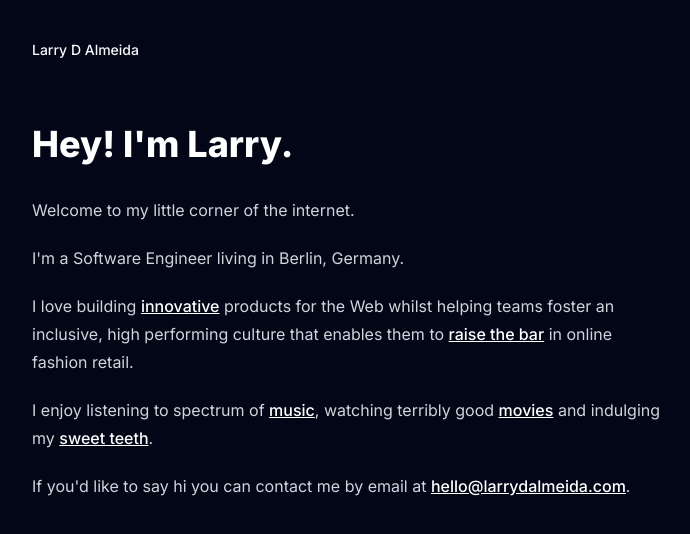
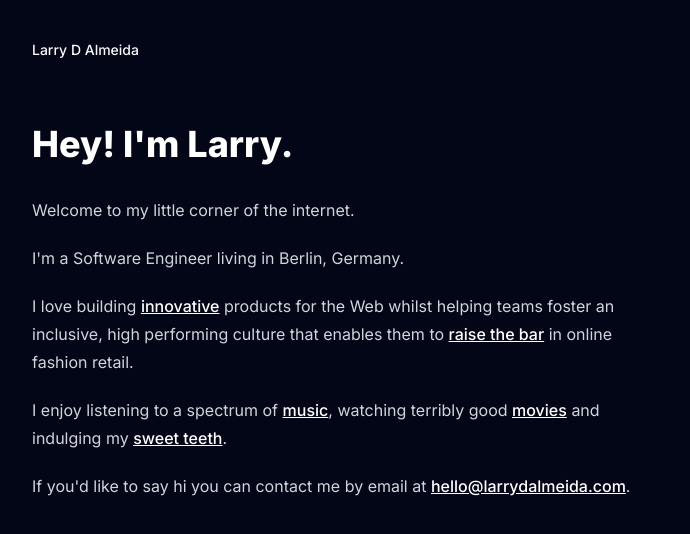
Before and after one commit to larry-dalmeida/larrydalmeida.com, a Next.js app: page / in a window 1280 px wide. Shown: the top 534 px of the page, without its empty margins (288-978 px from the left). Built offline with nearby package versions, Linux system fonts and the light colour scheme.

Commit message:
Update page.tsx

```diff
--- a/src/app/page.tsx
+++ b/src/app/page.tsx
@@ -19,7 +19,7 @@ const Hero = () => (
       online fashion retail.
     </p>
     <p>
-      I enjoy listening to spectrum of{" "}
+      I enjoy listening to a spectrum of{" "}
       <a
         href="https://open.spotify.com/playlist/31F0jQTNwQDsc5gDd71q4p?si=345d354962a54f5f"
         target="_blank"
```
